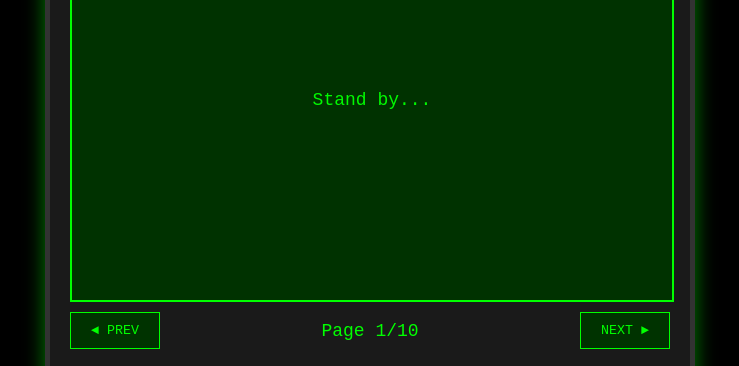
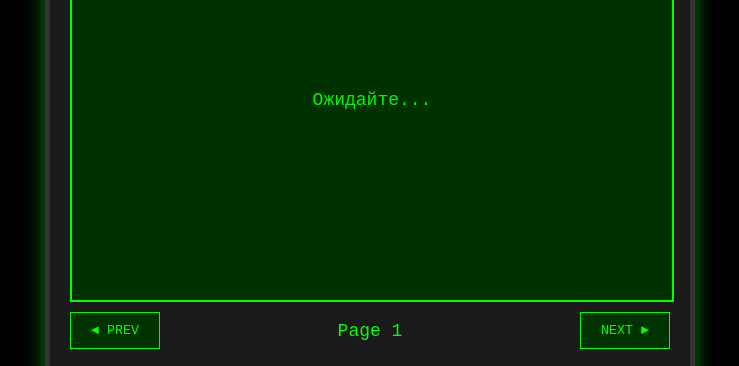
Before and after one commit to alexander-topilskii/Instructions, a plain HTML site: page index.html in a window 1280 px wide. Shown: the part 167-533 px from the top of the page, without its empty margins (270-1009 px from the left). Drawn offline with Linux system fonts and the light colour scheme.

Commit message:
Update loading message to Russian and simplify page counter format

```diff
--- a/index.html
+++ b/index.html
@@ -10,12 +10,12 @@
     <div class="pip-boy">
         <div class="screen">
             <img id="current-image" src="" alt="Vault-Tec Instruction" style="display: none;">
-            <div id="loading">Stand by...</div>
+            <div id="loading">Ожидайте...</div>
             <div class="scanlines"></div>
         </div>
         <div class="controls">
             <button onclick="prevImage()">◄ PREV</button>
-            <span id="page-counter">Page 1/10</span>
+            <span id="page-counter">Page 1</span>
             <button onclick="nextImage()">NEXT ►</button>
         </div>
         <div class="info">
```
